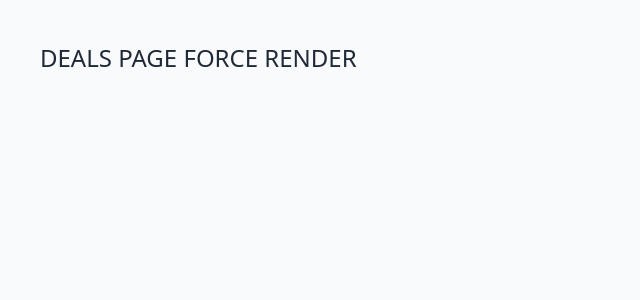
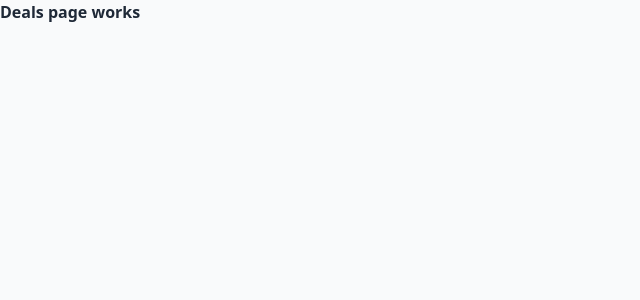
Before and after one commit to DemetriusK8/money-maker-vite-allinone, a React (Vite) app: page /deals in a window 1280 px wide. Shown: the top 300 px of the page, without its empty margins (0-640 px from the left). Built offline with nearby package versions, Linux system fonts and the light colour scheme.

Commit message:
Update Deals.jsx

```diff
--- a/src/pages/Deals.jsx
+++ b/src/pages/Deals.jsx
@@ -1,7 +1,3 @@
 export default function Deals() {
-  return (
-    <div style={{ padding: "40px", fontSize: "24px" }}>
-      DEALS PAGE FORCE RENDER
-    </div>
-  );
+  return <h1>Deals page works</h1>;
 }
```
